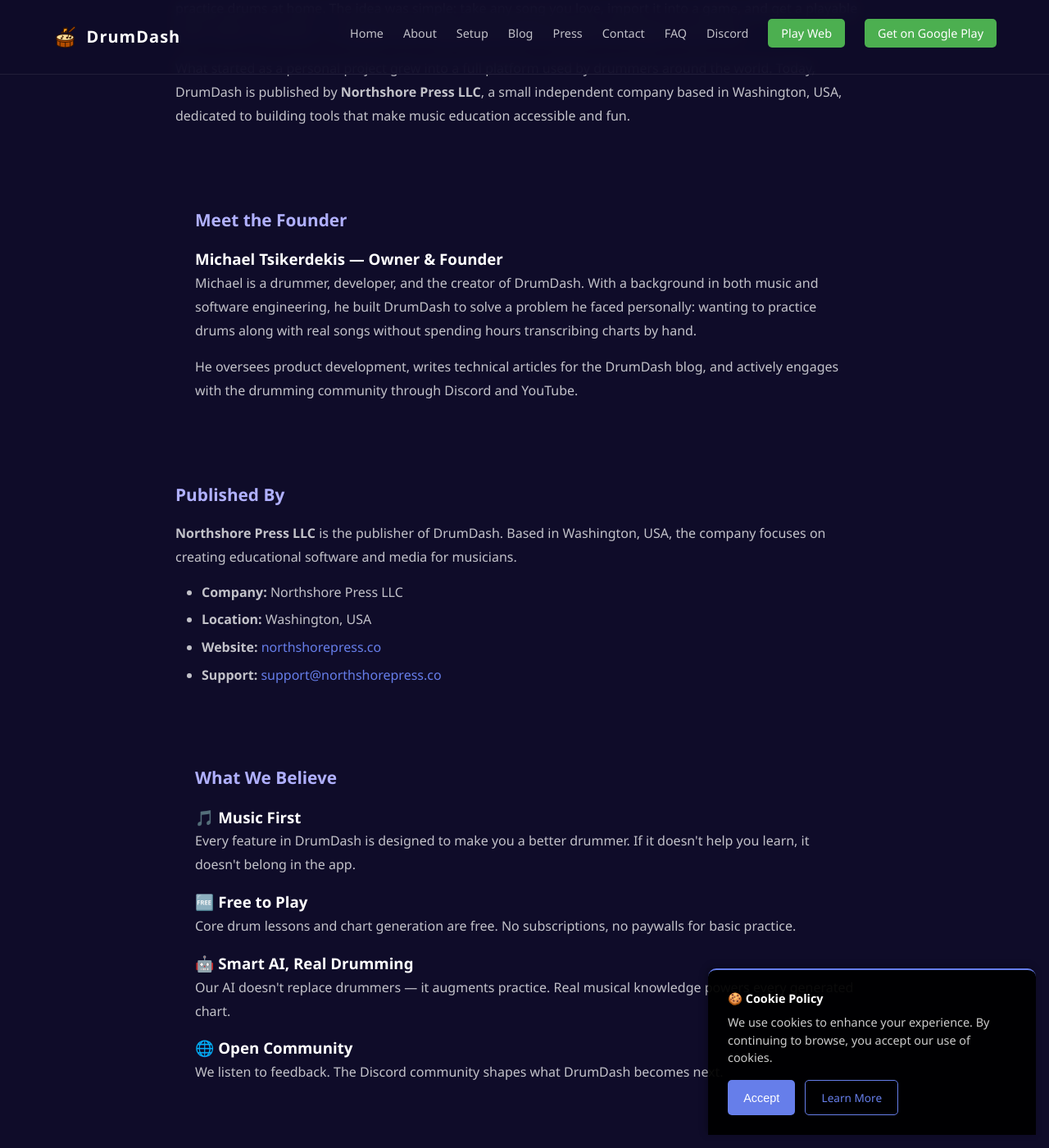
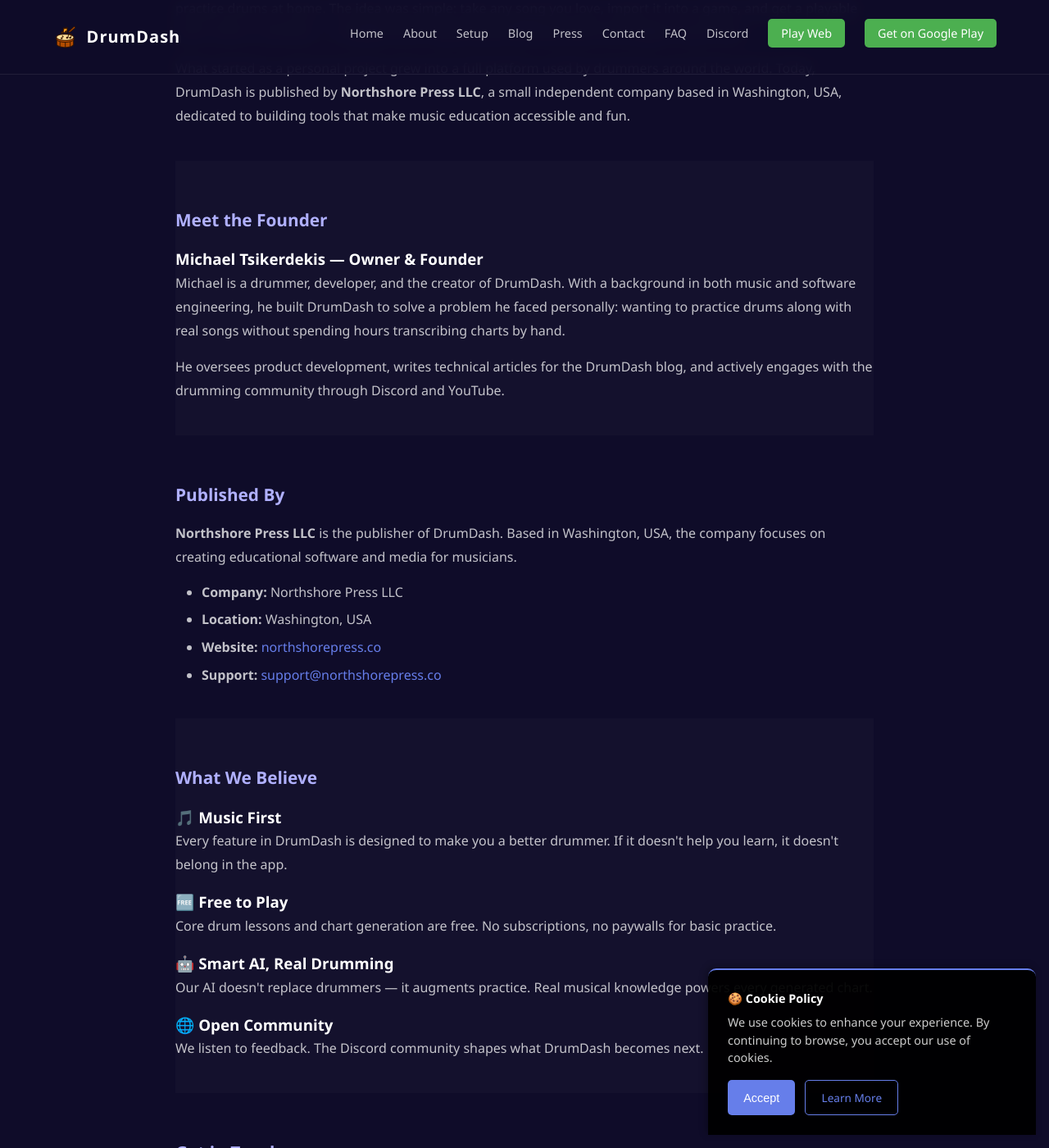
Before and after one commit to tsikerdekis/DrumDash-WebGL, a Jekyll site: the page built from about.html, in a window 1280 px wide and 1400 px high, scrolled down 415 px. Shown: the whole window at 82% size. Built offline with Jekyll 4.4.1, drawn with Linux system fonts in a browser that asks for light colours.

Commit message:
Update about.html

```diff
--- a/about.html
+++ b/about.html
@@ -12,7 +12,12 @@
 <style>
 .about-page .setup-hero { padding: 2rem 1rem 1rem; }
 .about-page .setup-section { padding: 1.5rem 0; }
-.about-page .setup-section.alt-bg { padding: 1.5rem 1.5rem; }
+.about-page .setup-section.alt-bg {
+    background: rgba(255,255,255,0.02);
+    padding: 1.5rem 0;
+    margin: 0;
+    border-radius: 0;
+}
 .about-page .setup-header { margin-bottom: 1rem; }
 .about-page .setup-step { margin-bottom: 1rem; }
 </style>
```
